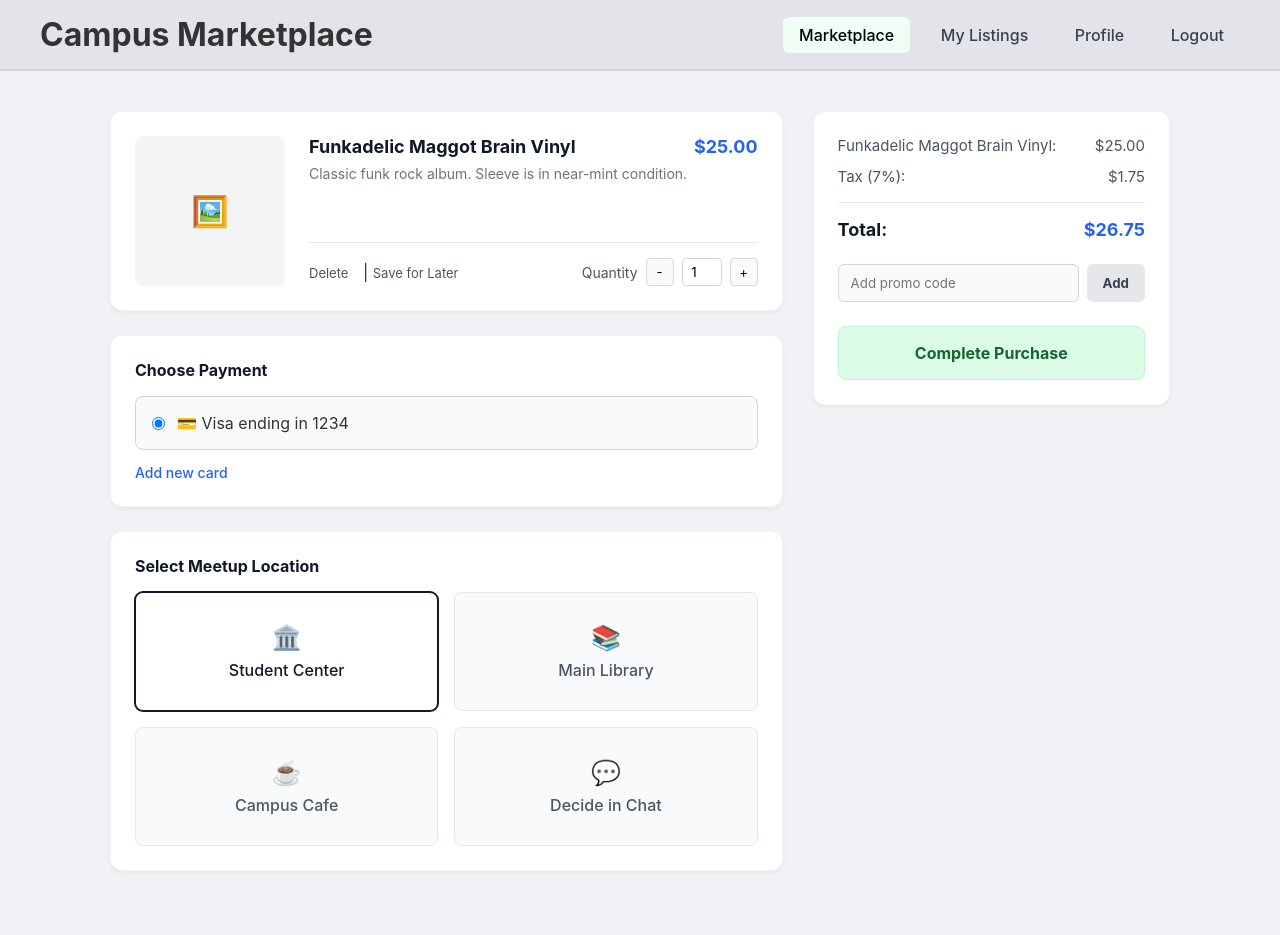
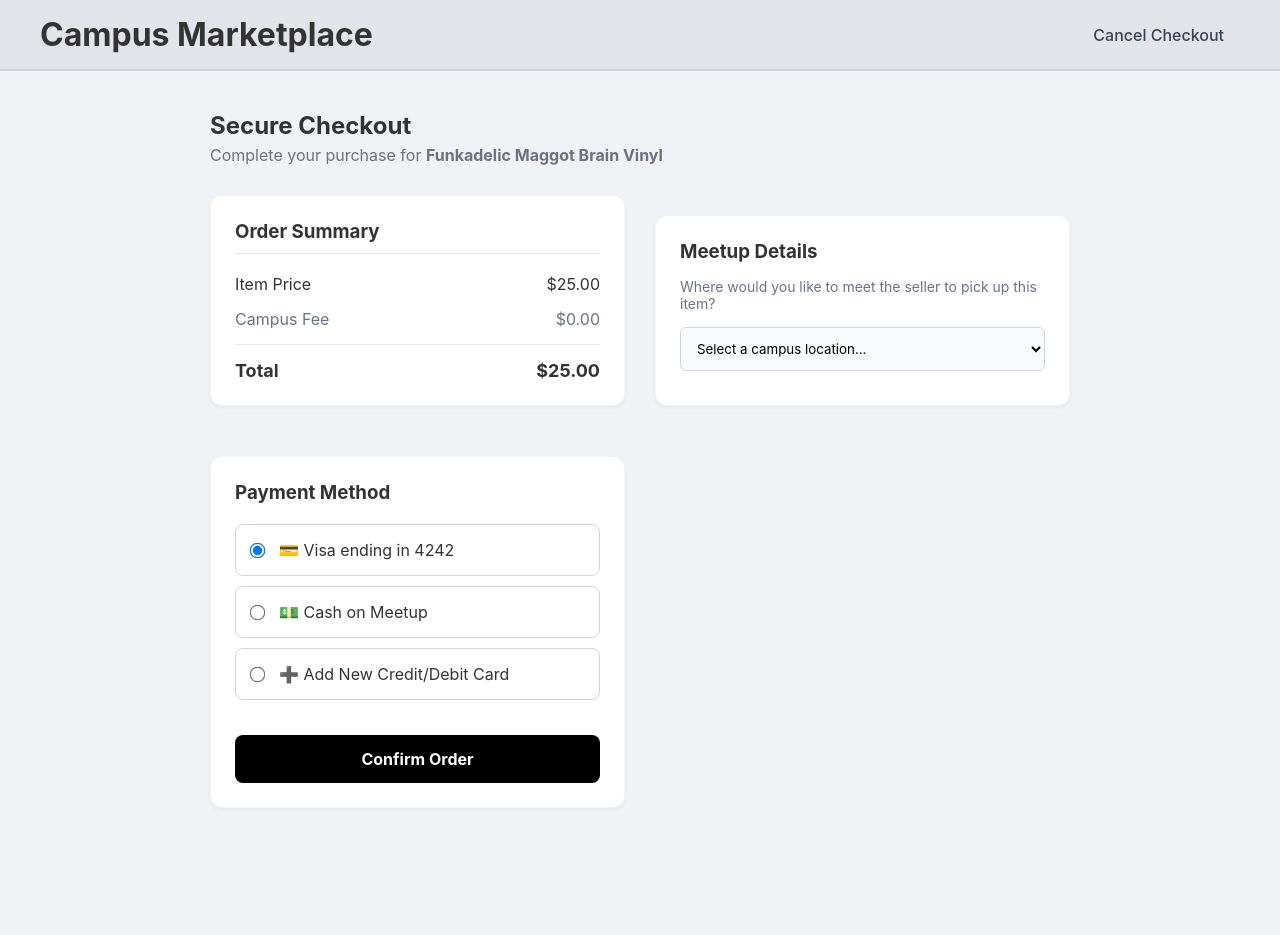
Before and after one commit to Billyye4/SSW-322-Campus-Marketplace, a Flask app: page /checkout/1 in a window 1280 px wide. After the commit the page ends 807 px from the top, so only its background shows below. Run offline with Flask 3, Linux system fonts and the light colour scheme; a user stored in the database is signed in.

Commit message:
fixes checkoutpage options

```diff
--- a/app.py
+++ b/app.py
@@ -189,8 +189,31 @@ def buy_product(product_id):
         flash("Please log in to purchase items.")
         return redirect(url_for('login'))
 
-    # Instantly redirect the user to the checkout page
-    return redirect(url_for('checkout_page', product_id=product_id))
+    product = Product.query.get_or_404(product_id)
+    payment_type = request.form.get('payment_type')
+
+    # --- NEW: Capture the Meetup Location ---
+    location = request.form.get('meetup_location')
+    if location == 'other':
+        location = request.form.get('custom_location')
+
+    # Update the flash messages to include the location!
+    if payment_type == 'cash':
+        flash(f"Order confirmed! Please meet {product.seller} at the {location} for a cash exchange for '{product.title}'.")
+
+    elif payment_type == 'new_card':
+        card_name = request.form.get('card_name')
+        card_number = request.form.get('card_number')
+        last_four = card_number[-4:] if card_number else "XXXX"
+        flash(f"Success! Charged ${product.price:.2f} to the card ending in {last_four}. Pick up your item from {product.seller} at the {location}.")
+
+    else:
+        flash(f"Success! Charged ${product.price:.2f} to your saved Visa. Pick up your item from {product.seller} at the {location}.")
+
+    db.session.delete(product)
+    db.session.commit()
+
+    return redirect(url_for('marketplace'))
 
 @app.route('/checkout/<int:product_id>')
 def checkout_page(product_id):
--- a/templates/checkout.html
+++ b/templates/checkout.html
@@ -2,127 +2,147 @@
 <html lang="en">
 <head>
     <meta charset="UTF-8">
+    <meta name="viewport" content="width=device-width, initial-scale=1.0">
     <title>Checkout - Campus Marketplace</title>
     <link rel="stylesheet" href="{{ url_for('static', filename='style.css') }}">
+    <style>
+        /* A few extra styles just for the checkout flow */
+        .checkout-grid {
+            display: grid;
+            grid-template-columns: 1fr 1fr;
+            gap: 30px;
+            margin-top: 20px;
+        }
+        .payment-option {
+            display: flex;
+            align-items: center;
+            padding: 15px;
+            border: 1px solid #d1d5db;
+            border-radius: 8px;
+            margin-bottom: 10px;
+            cursor: pointer;
+            transition: border-color 0.2s;
+        }
+        .payment-option:hover {
+            border-color: #3b82f6;
+        }
+        .payment-option input {
+            margin-right: 15px;
+            transform: scale(1.2);
+        }
+        .new-card-details {
+            background-color: #f9fafb;
+            padding: 20px;
+            border-radius: 8px;
+            border: 1px solid #e5e7eb;
+            margin-top: 10px;
+            display: none; /* Hidden by default! */
+        }
+        @media (max-width: 768px) {
+            .checkout-grid { grid-template-columns: 1fr; }
+        }
+    </style>
 </head>
 <body>
 
     <header class="navbar">
         <h1>Campus Marketplace</h1>
         <nav class="nav-links">
-          <a href="/" class="active">Marketplace</a>
-          <a href="#">My Listings</a>
-          <a href="#">Profile</a>
-          <a href="#">Logout</a>
+            <a href="/marketplace">Cancel Checkout</a>
         </nav>
     </header>
 
-  <main class="checkout-container">
+    <main class="container" style="max-width: 900px; margin-top: 40px;">
+        <h2 style="margin-bottom: 5px;">Secure Checkout</h2>
+        <p style="color: #6b7280; margin-bottom: 30px;">Complete your purchase for <strong>{{ product.title }}</strong></p>
 
-    <div class="checkout-details">
+        <form action="/buy/{{ product.id }}" method="POST">
+            <div class="checkout-grid">
 
-      <div class="card product-card">
-        <div class="product-image-placeholder">
-          <span>🖼️</span>
+                <div class="info-box">
+                    <h3 style="margin-bottom: 20px; border-bottom: 1px solid #e5e7eb; padding-bottom: 10px;">Order Summary</h3>
+
+                    <div style="display: flex; justify-content: space-between; margin-bottom: 15px;">
+                        <span>Item Price</span>
+                        <span>${{ "%.2f"|format(product.price) }}</span>
                     </div>
-        <div class="product-info">
-          <div class="product-header">
-            <h3>{{ product.title }}</h3>
-            <span class="price">${{ "%.2f"|format(product.price) }}</span>
+                    <div style="display: flex; justify-content: space-between; margin-bottom: 15px; color: #6b7280;">
+                        <span>Campus Fee</span>
+                        <span>$0.00</span>
                     </div>
-          <p class="description">{{ product.description }}</p>
-          <div class="product-actions">
-            <div class="links">
-              <a href="#">Delete</a> | <a href="#">Save for Later</a>
-            </div>
-            <div class="quantity-selector">
-              <span>Quantity</span>
-              <button>-</button>
-              <input type="number" value="1" readonly>
-              <button>+</button>
-            </div>
-          </div>
+                    <div style="display: flex; justify-content: space-between; font-weight: bold; font-size: 18px; border-top: 1px solid #e5e7eb; padding-top: 15px;">
+                        <span>Total</span>
+                        <span>${{ "%.2f"|format(product.price) }}</span>
                     </div>
                 </div>
 
-      <div class="card section-card">
-        <h4>Choose Payment</h4>
-        <label class="radio-option">
-          <input type="radio" name="payment" checked>
-          <span>💳 Visa ending in 1234</span>
-        </label>
-        <a href="#" class="add-link">Add new card</a>
+                <div class="info-box" style="margin-top: 20px;">
+                    <h3 style="margin-bottom: 15px;">Meetup Details</h3>
+                    <p style="color: #6b7280; margin-bottom: 15px; font-size: 14px;">Where would you like to meet the seller to pick up this item?</p>
+
+                    <select name="meetup_location" id="meetup_location" class="listing-form" style="width: 100%; padding: 12px; border: 1px solid #d1d5db; border-radius: 6px; margin-bottom: 10px; background-color: #f9fafb;" onchange="toggleCustomLocation()" required>
+                        <option value="" disabled selected>Select a campus location...</option>
+                        <option value="Howe Center (Lobby)">Howe Center (Lobby)</option>
+                        <option value="Samuel C. Williams Library">Samuel C. Williams Library</option>
+                        <option value="Babbio Center">Babbio Center</option>
+                        <option value="UCC (University Center Complex)">UCC (University Center Complex)</option>
+                        <option value="other">Other (Specify below)</option>
+                    </select>
+
+                    <input type="text" name="custom_location" id="custom_location" placeholder="Enter custom meetup spot..." style="width: 100%; padding: 12px; border: 1px solid #d1d5db; border-radius: 6px; display: none;">
                 </div>
 
-      <div class="card section-card">
-        <h4>Select Meetup Location</h4>
-        <div class="address-grid">
+                <div class="info-box">
+                    <h3 style="margin-bottom: 20px;">Payment Method</h3>
 
-          <div class="address-box selected">
-            <span style="font-size: 24px; display: block; margin-bottom: 8px;">🏛️</span>
-            <p>Student Center</p>
-          </div>
+                    <label class="payment-option">
+                        <input type="radio" name="payment_type" value="existing" checked onclick="toggleCardForm(false)">
+                        💳 Visa ending in 4242
+                    </label>
 
-          <div class="address-box">
-            <span style="font-size: 24px; display: block; margin-bottom: 8px;">📚</span>
-            <p>Main Library</p>
-          </div>
+                    <label class="payment-option">
+                        <input type="radio" name="payment_type" value="cash" onclick="toggleCardForm(false)">
+                        💵 Cash on Meetup
+                    </label>
 
-          <div class="address-box">
-            <span style="font-size: 24px; display: block; margin-bottom: 8px;">☕</span>
-            <p>Campus Cafe</p>
-          </div>
+                    <label class="payment-option">
+                        <input type="radio" name="payment_type" value="new_card" onclick="toggleCardForm(true)">
+                        ➕ Add New Credit/Debit Card
+                    </label>
 
-          <div class="address-box">
-            <span style="font-size: 24px; display: block; margin-bottom: 8px;">💬</span>
-            <p>Decide in Chat</p>
-          </div>
-
-        </div>
+                    <div id="new-card-form" class="new-card-details listing-form">
+                        <input type="text" name="card_name" placeholder="Name on Card" style="margin-bottom: 10px;">
+                        <input type="text" name="card_number" placeholder="Card Number (0000 0000 0000 0000)" style="margin-bottom: 10px;">
+                        <div class="form-row">
+                            <input type="text" name="card_expiry" placeholder="MM/YY">
+                            <input type="text" name="card_cvc" placeholder="CVC">
                         </div>
                     </div>
 
-    <div class="order-summary">
-      <div class="summary-line">
-        <span>{{ product.title }}:</span>
-        <span>${{ "%.2f"|format(product.price) }}</span>
+                    <button type="submit" class="buy-button" style="margin-top: 25px;">Confirm Order</button>
                 </div>
+            </div>
+        </form>
+    </main>
 
-      <div class="summary-line">
-        <span>Tax (7%):</span>
-        <span>${{ "%.2f"|format(product.price * 0.07) }}</span>
-      </div>
-      <div class="summary-line total">
-        <span>Total:</span>
-        <span>${{ "%.2f"|format(product.price + (product.price * 0.07)) }}</span>
-      </div>
+    <script>
+        function toggleCardForm(show) {
+            const form = document.getElementById('new-card-form');
+            form.style.display = show ? 'block' : 'none';
+        }
 
-      <div class="promo-code">
-        <input type="text" placeholder="Add promo code">
-        <button class="btn-add">Add</button>
-      </div>
+        function toggleCustomLocation() {
+            const dropdown = document.getElementById('meetup_location');
+            const customInput = document.getElementById('custom_location');
 
-      <button class="btn-checkout">Complete Purchase</button>
-    </div>
-
-  </main>
-  <script>
-    // Wait for the page to fully load
-    document.addEventListener('DOMContentLoaded', () => {
-      // Grab all the location boxes
-      const locationBoxes = document.querySelectorAll('.address-box');
-
-      // Add a click listener to each box
-      locationBoxes.forEach(box => {
-        box.addEventListener('click', () => {
-          // 1. Remove the 'selected' class from ALL boxes
-          locationBoxes.forEach(b => b.classList.remove('selected'));
-
-          // 2. Add the 'selected' class ONLY to the box that was just clicked
-          box.classList.add('selected');
-        });
-      });
-    });
+            if (dropdown.value === 'other') {
+                customInput.style.display = 'block';
+                customInput.setAttribute('required', 'required');
+            } else {
+                customInput.style.display = 'none';
+                customInput.removeAttribute('required');
+            }
+        }
     </script>
 </body>
 </html>
--- a/templates/product.html
+++ b/templates/product.html
@@ -30,7 +30,7 @@
 
         <div class="product-split-layout">
 
-            <img src="{{ url_for('static', filename='uploads/' + item.image_filename) }}" alt="{{ item.title }}" class="product-image">
+            <img src="{{ url_for('static', filename='uploads/' + product.image_filename) }}" alt="{{ product.title }}" class="large-image-placeholder" style="object-fit: cover; width: 100%; height: 100%;">
 
             <div class="product-details-column">
                 <h1 class="detail-title">{{ product.title }}</h1>
@@ -52,9 +52,7 @@
                     </span>
                 </div>
 
-                <form action="/buy/{{ product.id }}" method="POST" style="text-align: center;">
-                    <button type="submit" class="buy-button">Buy Now</button>
-                </form>
+               <a href="/checkout/{{ product.id }}" class="buy-button" style="display: inline-block; text-align: center; text-decoration: none;">Buy Now</a>
             </div>
 
         </div>
```
Also changed, not shown: instance/marketplace.db (deleted). Lines whose indentation alone changed are shown as unchanged.
